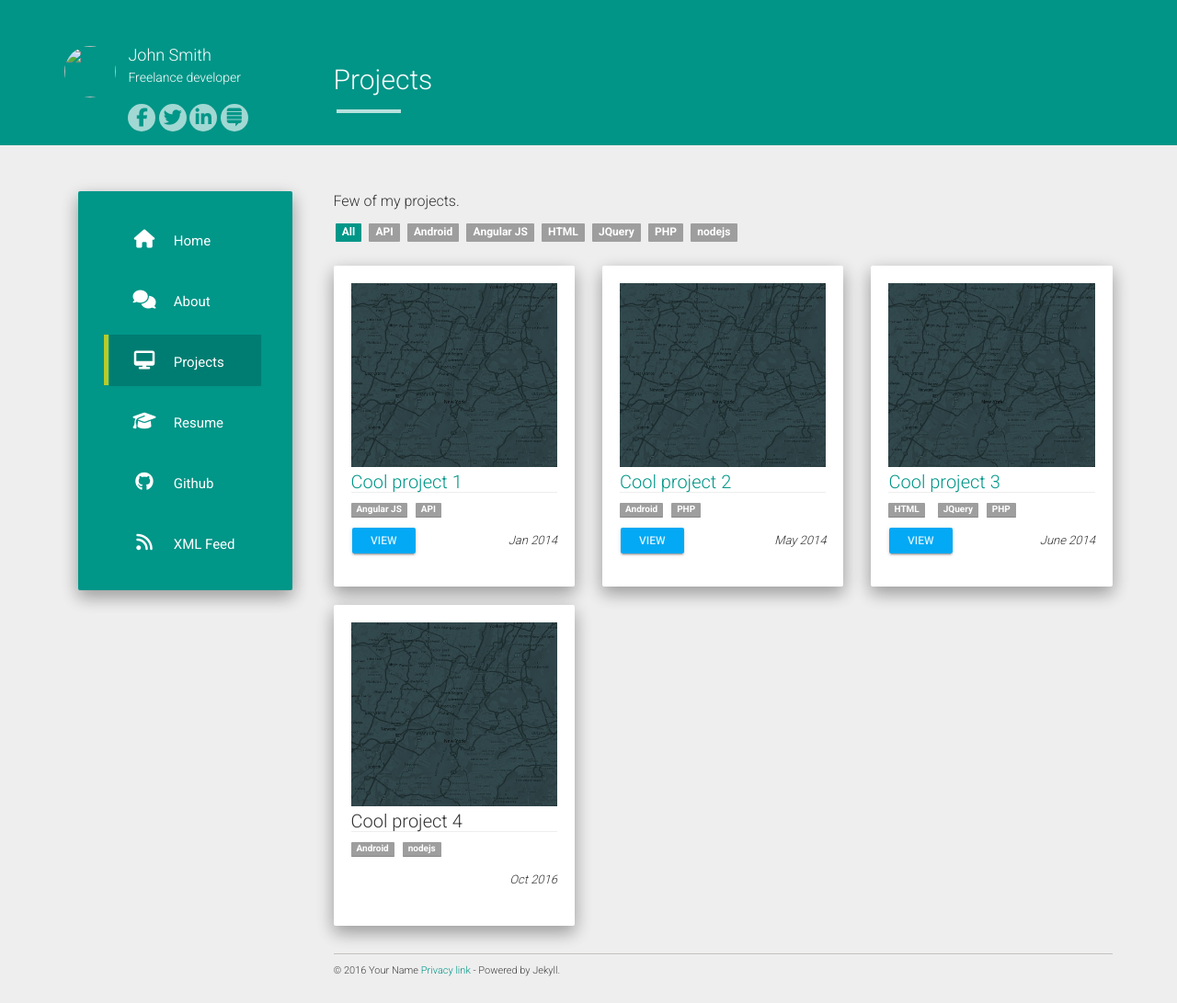
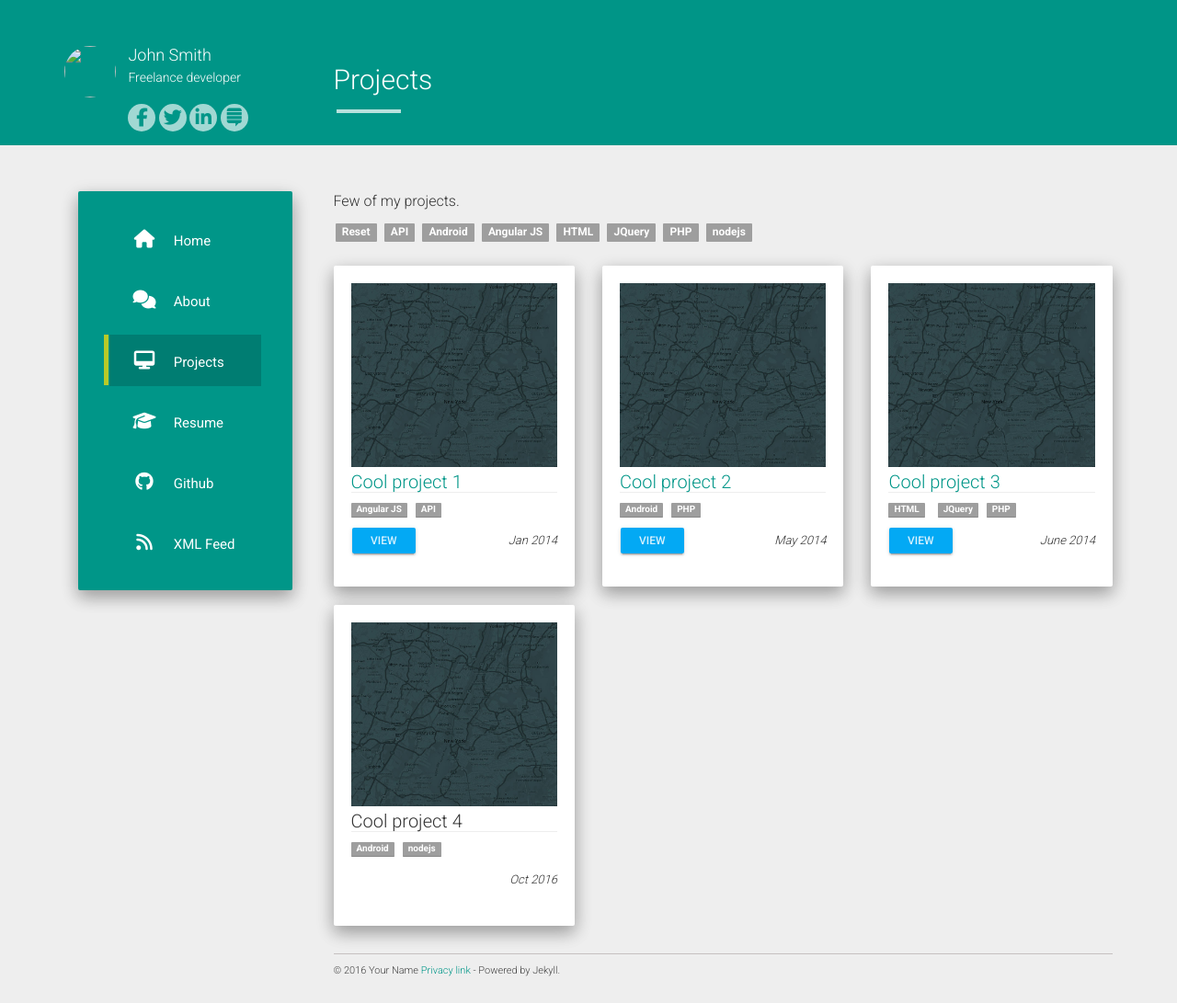
Before and after one commit to codeasashu/hcz-jekyll-blog, a Jekyll site: the page built from projects.md, in a window 1280 px wide. Shown: the whole page at 92% size. Built offline with Jekyll 4.4.1, drawn with Linux system fonts in a browser that asks for light colours; nearby versions of some CDN libraries.

Commit message:
Rename "All" tag to "Reset" and disable by default
The "All" tag is confusing, since the other tags act as filters (hide things), whereas this tag acts as a filter reset (reveals everything). So the tag is renamed from "All" to "Reset" for clarity, and is not highlighted in the beginning.

```diff
--- a/_includes/project_tags.html
+++ b/_includes/project_tags.html
@@ -1,6 +1,6 @@
 {% if site.enableTags ==  true %}
 	<div id="tag-filter" class="col-md-12 col-xs-12 tag-group">
-		<span class="label label-primary tag-filter tag-cloud all">All</span>
+		<span class="label tag-filter tag-cloud all">Reset</span>
         {% assign tagarray = site.tagarray %}
         {% for project in site.data.projects %}
             {% for tag in project.tags %}
```
